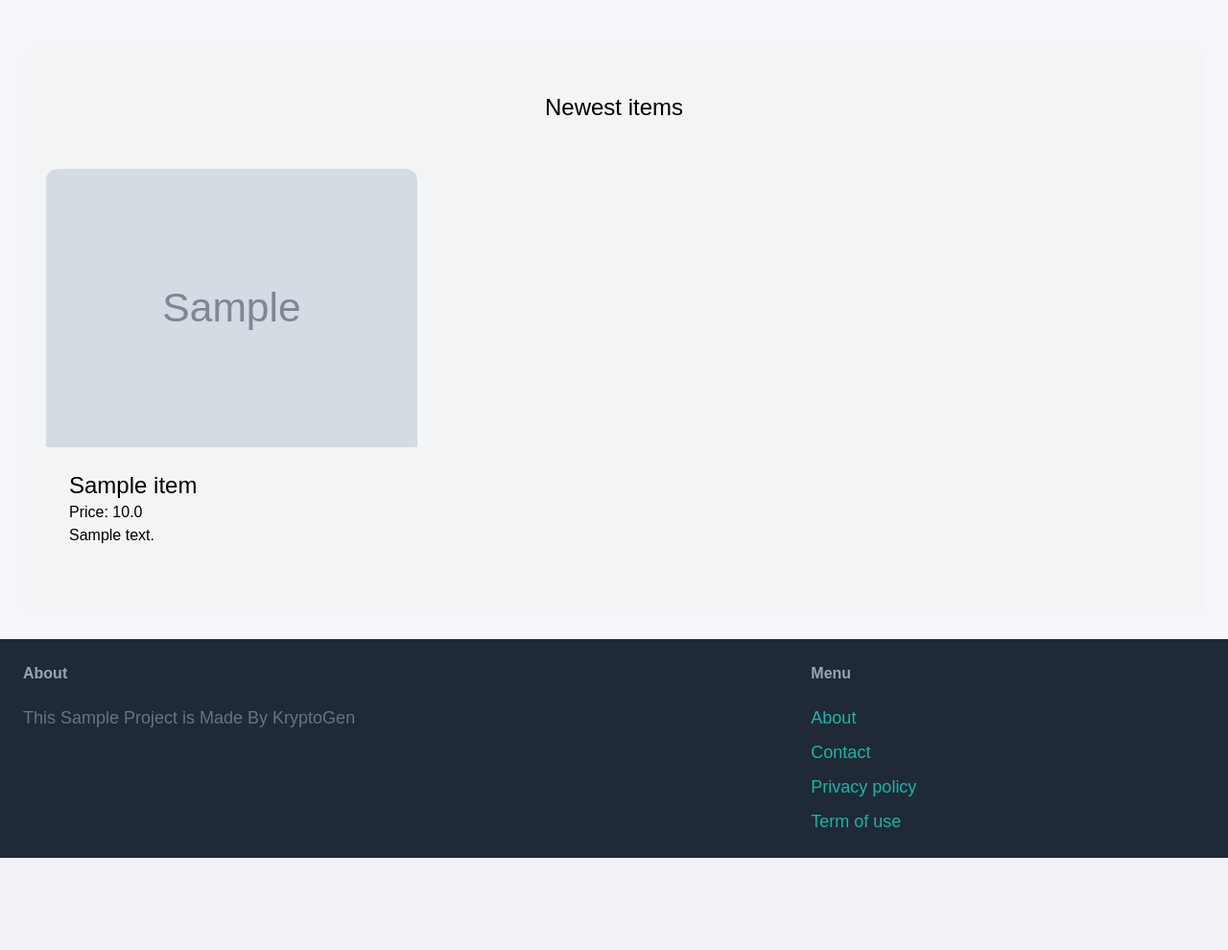
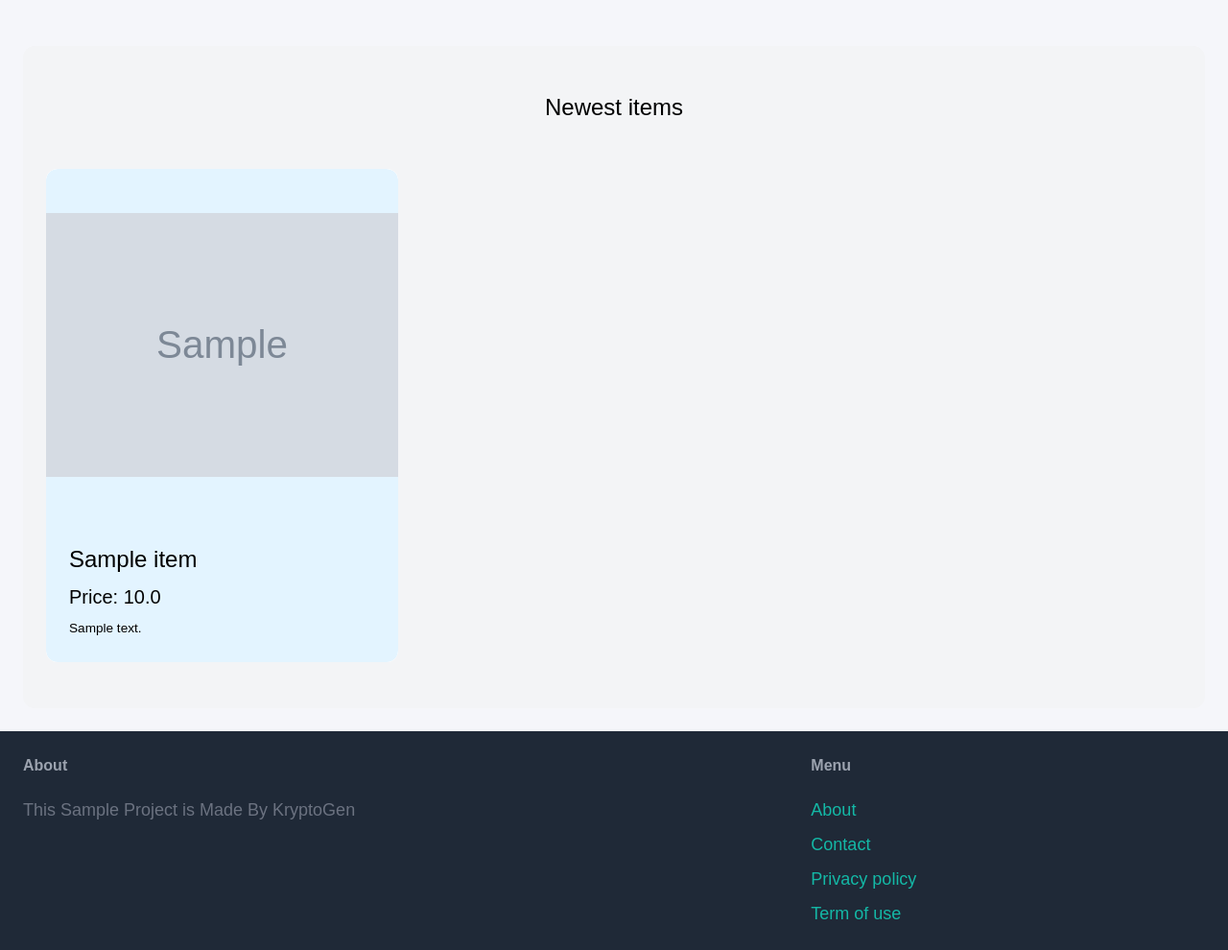
Before and after one commit to tshihab07/Online-Shopping, a Django app: template templates/index.html in a window 1280 px wide. Shown: the part 77-1067 px from the top of the page at 96% size. Before the commit the page ends 971 px from the top, so only its background shows below. Run offline with Django 5.2, Linux system fonts and the light colour scheme; the template is opened without the code that fills it: values that come from a table or form of the project are taken from there, others are empty; tables that the repository leaves empty hold one stand-in row (values such as "Sample post"); grey boxes marked "Sample" are stand-in pictures; some libraries are stand-ins or nearby versions.

Commit message:
feat(ui): add CSS for item card components

```diff
--- a/static/style.css
+++ b/static/style.css
@@ -4,6 +4,52 @@ body {
     background-color: #f5f6fa;
     font-family: Arial, sans-serif;
 }
+
+.card {
+    width: 95%;
+    display: flex;
+    flex-direction: column;
+    border-radius: 12px;
+    overflow: hidden;
+    background-color: #ffffff;
+}
+
+.card-link {
+    display: flex;
+    flex-direction: column;
+    height: 100%;
+    text-decoration: none;
+    color: inherit;
+}
+
+.card-image {
+    background-color: rgb(227, 244, 255);
+    width: 100%;
+    aspect-ratio: 3/3;
+    object-fit: contain;
+    display: block;
+}
+
+.card-body {
+    flex: 1;                       /* fills remaining space */
+    padding: 16px;
+    background-color: rgb(227, 244, 255);
+    display: flex;
+    flex-direction: column;
+    gap: 8px;
+    font-size: 1.25rem;
+}
+
+.description {
+    overflow: hidden;
+    font-size: 0.85rem;
+    display: -webkit-box;
+    white-space: pre-line;
+    -webkit-box-orient: vertical;
+}
+
+
+
 
 /* Shared container styles */
 .form-container {
```
